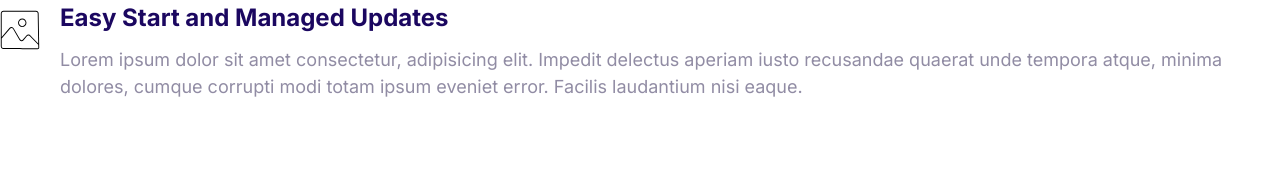
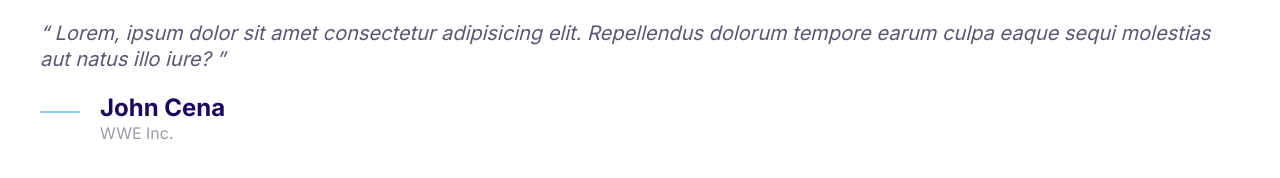
Before and after one commit to RakibulShezan/Demo-Hosting-Website-using-Raw-HTML-and-CSS, a plain HTML site: page index.html in a window 1280 px wide. Drawn offline with Linux system fonts and the light colour scheme.

Commit message:
Build quote component

```diff
--- a/css/styles.css
+++ b/css/styles.css
@@ -4,6 +4,7 @@
   --color-accent: #ff3400;
   --color-heading: #1b0760;
   --color-body: #918ca4;
+  --color-body-darker: #5c5577;
   --color-border: 2px solid #ccc;
   --border-radius: 30px;
 }
@@ -363,14 +364,61 @@ a {
   display: flex;
 }
 
-.media__title{
+.media__title {
   margin-top: 0;
 }
 
-.media__body{
+.media__body {
   margin: 0 2rem;
 }
 
-.media__image{
+.media__image {
   margin-top: 1rem;
 }
+
+/* Quote */
+
+.quote {
+  font-size: 3rem;
+  font-style: italic;
+  color: var(--color-body-darker);
+  line-height: 1.3;
+}
+
+.quote__text::before{
+  content: open-quote;
+}
+
+.quote__text::after{
+  content: close-quote;
+}
+
+.quote__author {
+  font-style: normal;
+  margin-bottom: 0;
+}
+
+.quote__organization {
+  font-style: normal;
+  opacity: 0.6;
+  font-size: 2rem;
+}
+
+.quote__line{
+  position: relative;
+  bottom: 10px;
+}
+
+@media screen and (min-width: 1024px){
+  .quote{
+    font-size: 2rem;
+  }
+
+  .quote__author{
+    font-size: 2.4rem;
+  }
+
+  .quote__organization{
+    font-size: 1.6rem;
+  }
+}
--- a/index.html
+++ b/index.html
@@ -15,21 +15,24 @@
     <link rel="stylesheet" href="css/styles.css" />
   </head>
   <body>
+    <blockquote class="quote">
+      <p class="quote__text">
+        Lorem, ipsum dolor sit amet consectetur adipisicing elit. Repellendus
+        dolorum tempore earum culpa eaque sequi molestias aut natus illo iure?
+      </p>
+      <footer>
         <div class="media">
           <div class="media__image">
-        <svg class="icon icon--primary">
-          <use xlink:href="/images/sprite.svg#snap"></use>
+            <svg class="icon icon--primary quote__line">
+              <use xlink:href="/images/sprite.svg#line"></use>
             </svg>
           </div>
           <div class="media__body">
-        <h3 class="media__title">Easy Start and Managed Updates</h3>
-        <p>
-          Lorem ipsum dolor sit amet consectetur, adipisicing elit. Impedit
-          delectus aperiam iusto recusandae quaerat unde tempora atque, minima
-          dolores, cumque corrupti modi totam ipsum eveniet error. Facilis
-          laudantium nisi eaque.
-        </p>
+            <h3 class="media__title quote__author">John Cena</h3>
+            <p class="quote__organization">WWE Inc.</p>
           </div>
         </div>
+      </footer>
+    </blockquote>
   </body>
 </html>
```
Lines whose indentation alone changed are shown as unchanged.
